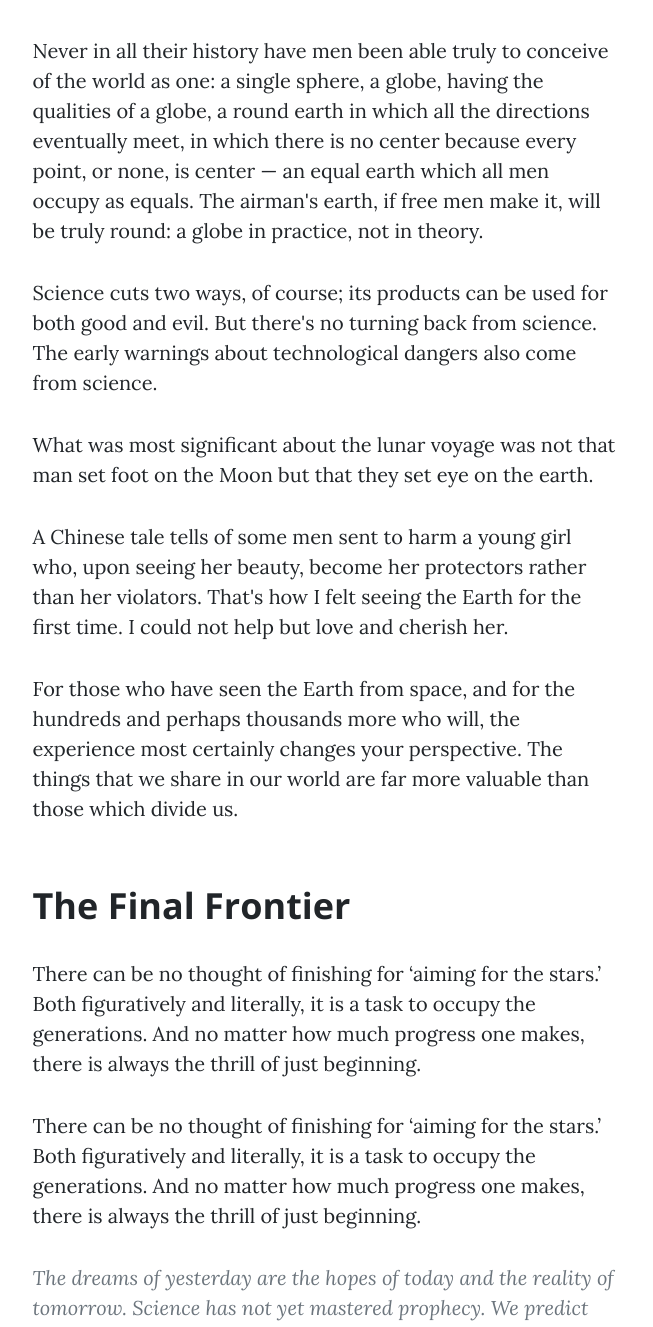
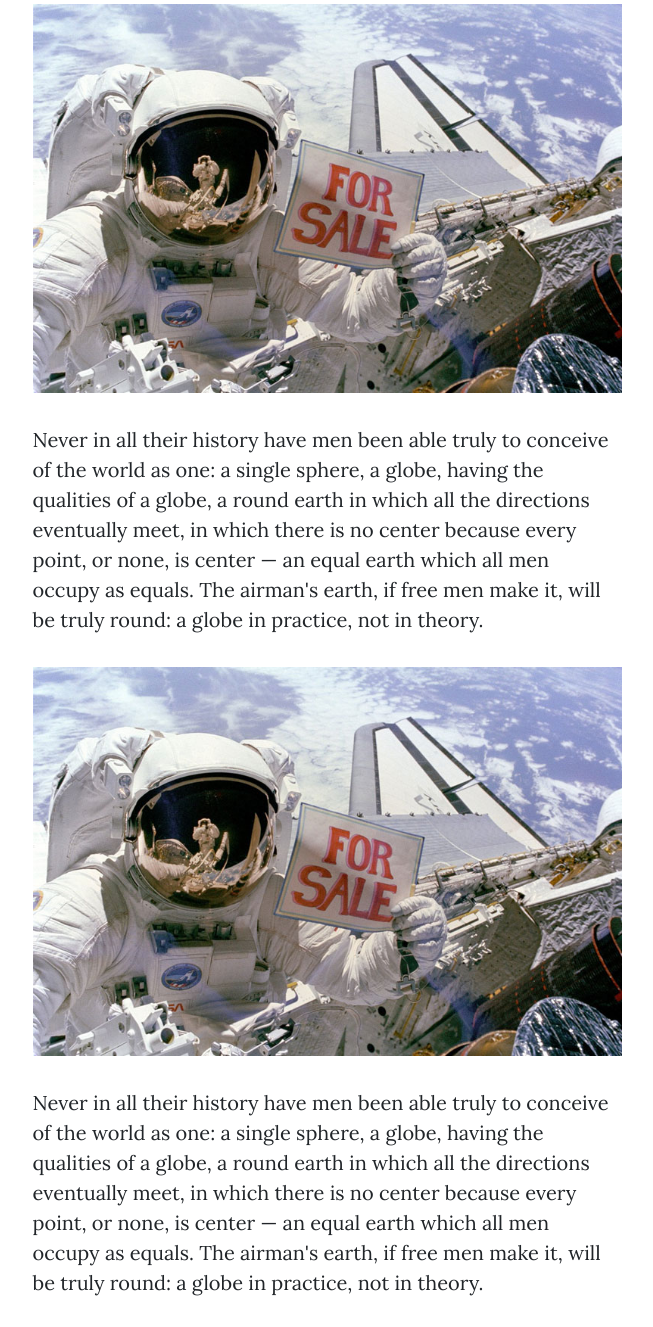
Before and after one commit to zjmoore04/zjmoore, a plain HTML site: page post.html in a window 1280 px wide. Shown: the part 541-1868 px from the top of the page, without its empty margins (313-966 px from the left). Drawn offline with nearby package versions, Linux system fonts and the light colour scheme.

Commit message:
Update post.html

```diff
--- a/post.html
+++ b/post.html
@@ -56,6 +56,11 @@
             <div class="container px-4 px-lg-5">
                 <div class="row gx-4 gx-lg-5 justify-content-center">
                     <div class="col-md-10 col-lg-8 col-xl-7">
+                        <a href="#!"><img class="img-fluid" src="assets/img/post-sample-image.jpg" alt="..." /></a>
+                        <p>Never in all their history have men been able truly to conceive of the world as one: a single sphere, a globe, having the qualities of a globe, a round earth in which all the directions eventually meet, in which there is no center because every point, or none, is center — an equal earth which all men occupy as equals. The airman's earth, if free men make it, will be truly round: a globe in practice, not in theory.</p>
+                        <a href="#!"><img class="img-fluid" src="assets/img/post-sample-image.jpg" alt="..." /></a>
+                        <p>Never in all their history have men been able truly to conceive of the world as one: a single sphere, a globe, having the qualities of a globe, a round earth in which all the directions eventually meet, in which there is no center because every point, or none, is center — an equal earth which all men occupy as equals. The airman's earth, if free men make it, will be truly round: a globe in practice, not in theory.</p>
+                        <a href="#!"><img class="img-fluid" src="assets/img/post-sample-image.jpg" alt="..." /></a>
                         <p>Never in all their history have men been able truly to conceive of the world as one: a single sphere, a globe, having the qualities of a globe, a round earth in which all the directions eventually meet, in which there is no center because every point, or none, is center — an equal earth which all men occupy as equals. The airman's earth, if free men make it, will be truly round: a globe in practice, not in theory.</p>
                         <p>Science cuts two ways, of course; its products can be used for both good and evil. But there's no turning back from science. The early warnings about technological dangers also come from science.</p>
                         <p>What was most significant about the lunar voyage was not that man set foot on the Moon but that they set eye on the earth.</p>
```
